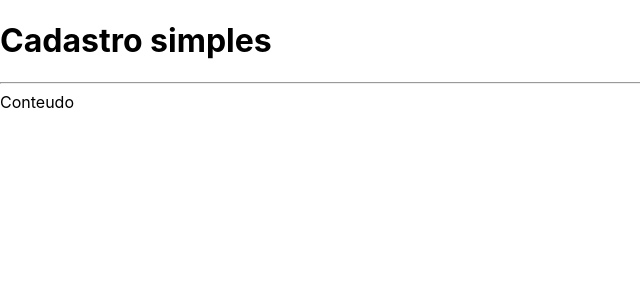
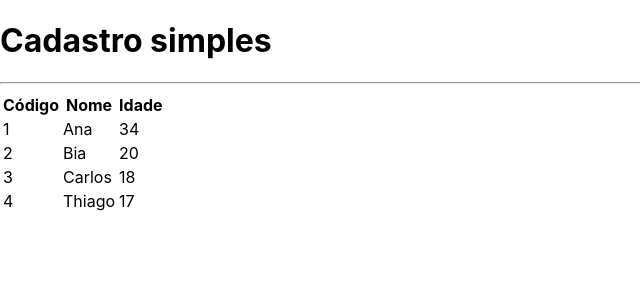
Before and after one commit to thiago-henrique-dev/react-proj-cadastro, a Next.js app: page / in a window 1280 px wide. Shown: the top 300 px of the page, without its empty margins (0-640 px from the left). Built offline with nearby package versions, Linux system fonts and the light colour scheme.

Commit message:
Componente Tabela #01

```diff
--- /dev/null
+++ b/src/components/Tabela.tsx
@@ -0,0 +1,45 @@
+import Cliente from '../core/Cliente'
+
+interface TabelaProps {
+    clientes: Cliente[]
+}
+
+export default function Tabela(props){
+
+    function renderizarCabecalho(){
+        return(
+            <tr>
+            <th>Código</th>
+            <th>Nome</th>
+            <th>Idade</th>
+        </tr>
+        )
+    }
+
+    function renderizarDados(){
+        return props.clientes?.map((cliente, i) => {
+            return (
+                <tr key={cliente.id}>
+                    <td>{cliente.id}</td>
+                    <td>{cliente.nome}</td>
+                    <td>{cliente.idade}</td>
+                </tr>
+            )
+        })
+    }
+
+
+    return (
+
+            <table>
+                <thead>
+                    {renderizarCabecalho()}
+                </thead>
+                <tbody>
+                    {renderizarDados()}
+                </tbody>
+
+            </table>
+
+    )
+}
--- a/src/pages/index.tsx
+++ b/src/pages/index.tsx
@@ -1,14 +1,25 @@
 import Layout from "../components/Layout";
+import Tabela from "../components/Tabela";
+import Cliente from '../core/Cliente'
 
 
 export default function Home() {
+
+  const clientes = [
+    new Cliente('Ana', 34, '1'),
+    new Cliente('Bia', 20, '2'),
+    new Cliente('Carlos', 18, '3'),
+    new Cliente('Thiago', 17, '4'),
+
+  ]
+
   return (
     <div className={`
         flex justify-center items-center h-screen
         bg-gradient-to-r from-blue-500 to-purple-500
       `}>
         <Layout titulo="Cadastro simples">
-            <span>Conteudo</span>
+            <Tabela clientes={clientes}></Tabela>
         </Layout>
     </div>
   )
```
